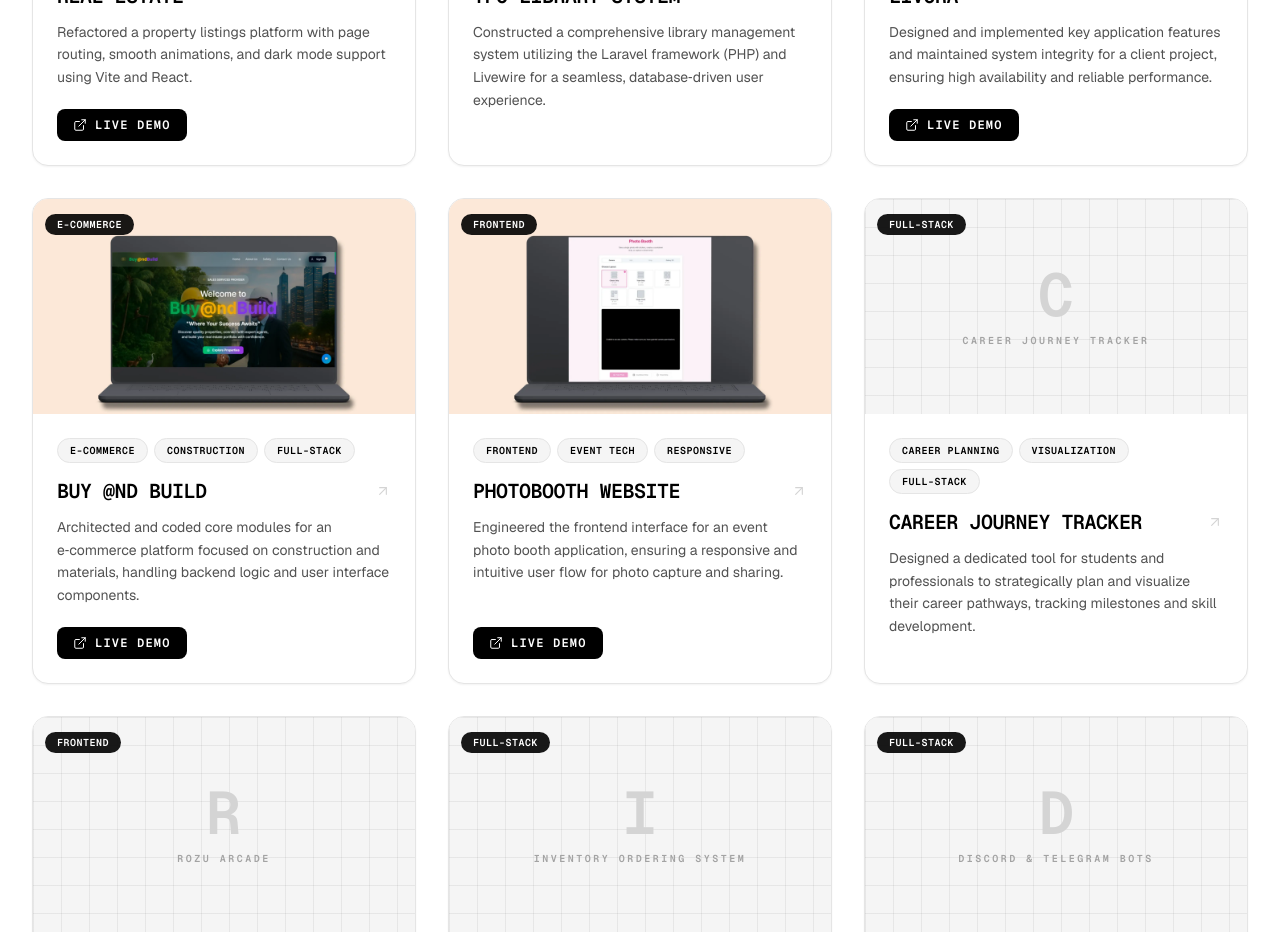
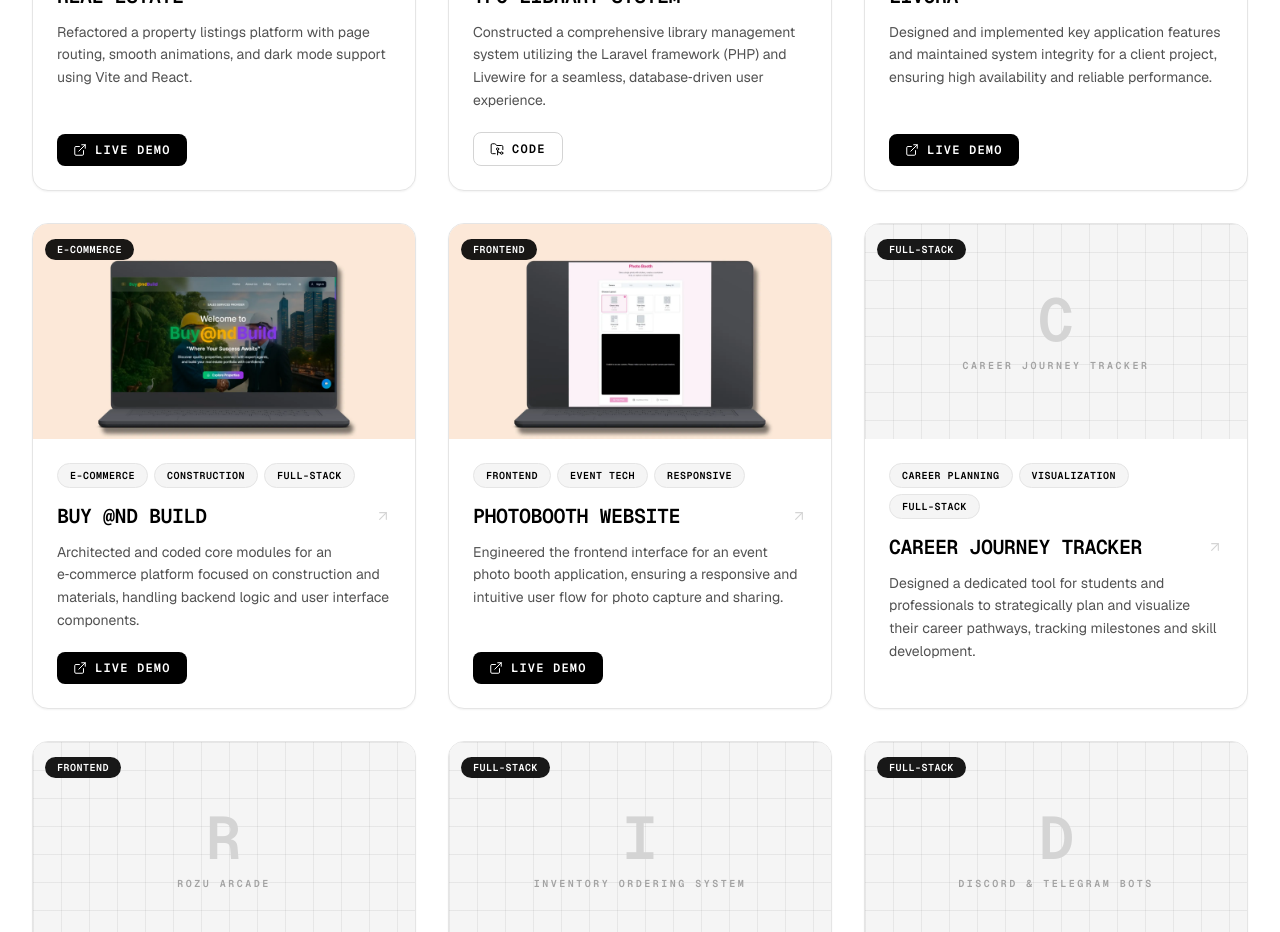
Before and after one commit to Rozuuuuu/rozu-portfolio, a React (Vite) app: page /projects in a window 1280 px wide. Shown: the part 2640-3572 px from the top of the page. Built offline with nearby package versions, Linux system fonts and the light colour scheme.

Commit message:
TPC Library Repo Added

```diff
--- a/src/data/projectsData.js
+++ b/src/data/projectsData.js
@@ -120,7 +120,7 @@ const projects = [
         title: 'TPC Library System',
         desc: 'Constructed a comprehensive library management system utilizing the Laravel framework (PHP) and Livewire for a seamless, database‑driven user experience.',
         live: '',
-        repo: '',
+        repo: 'https://github.com/Rozuuuuu/library-tpc',
     },
     {
         slug: 'livora',
```
